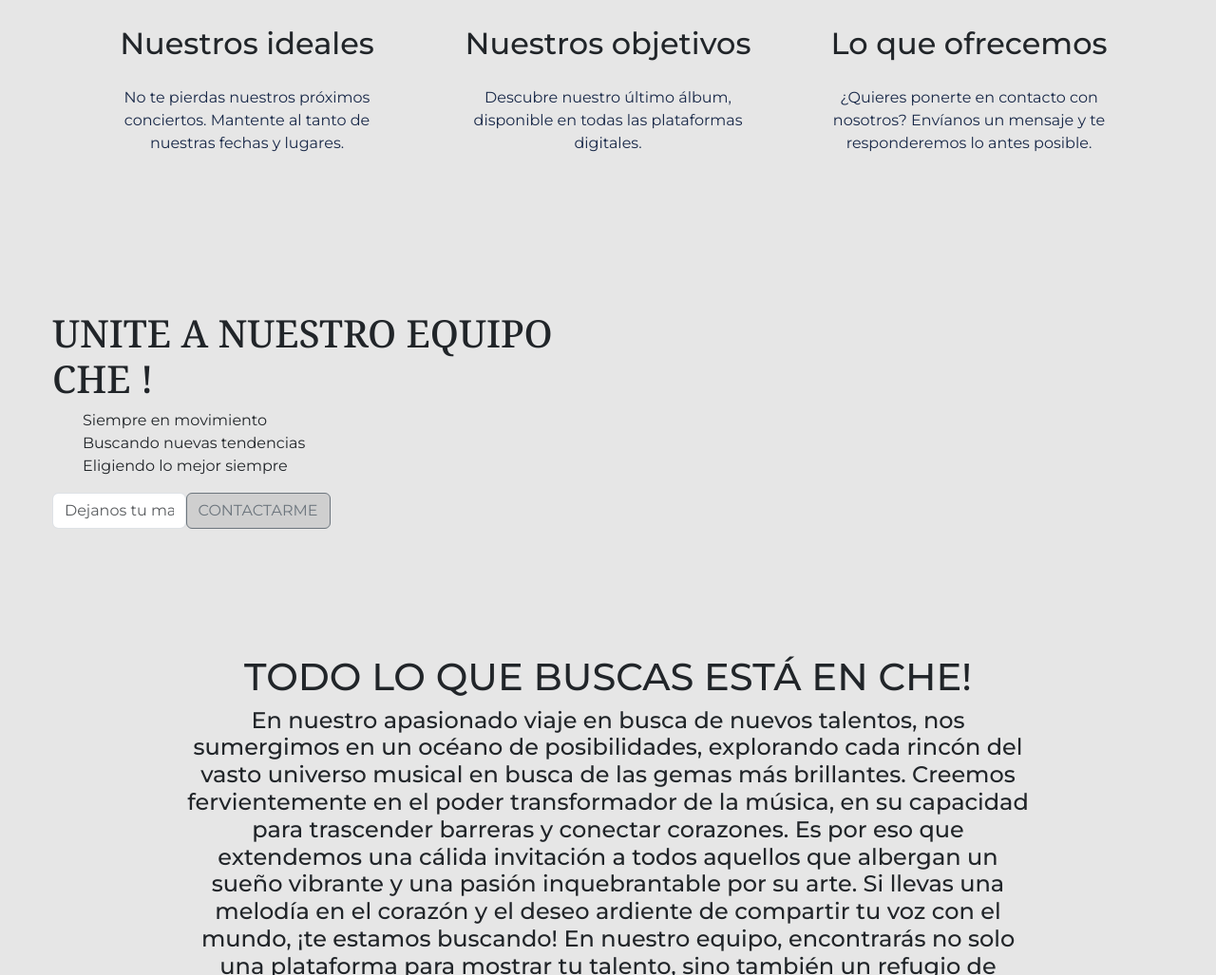
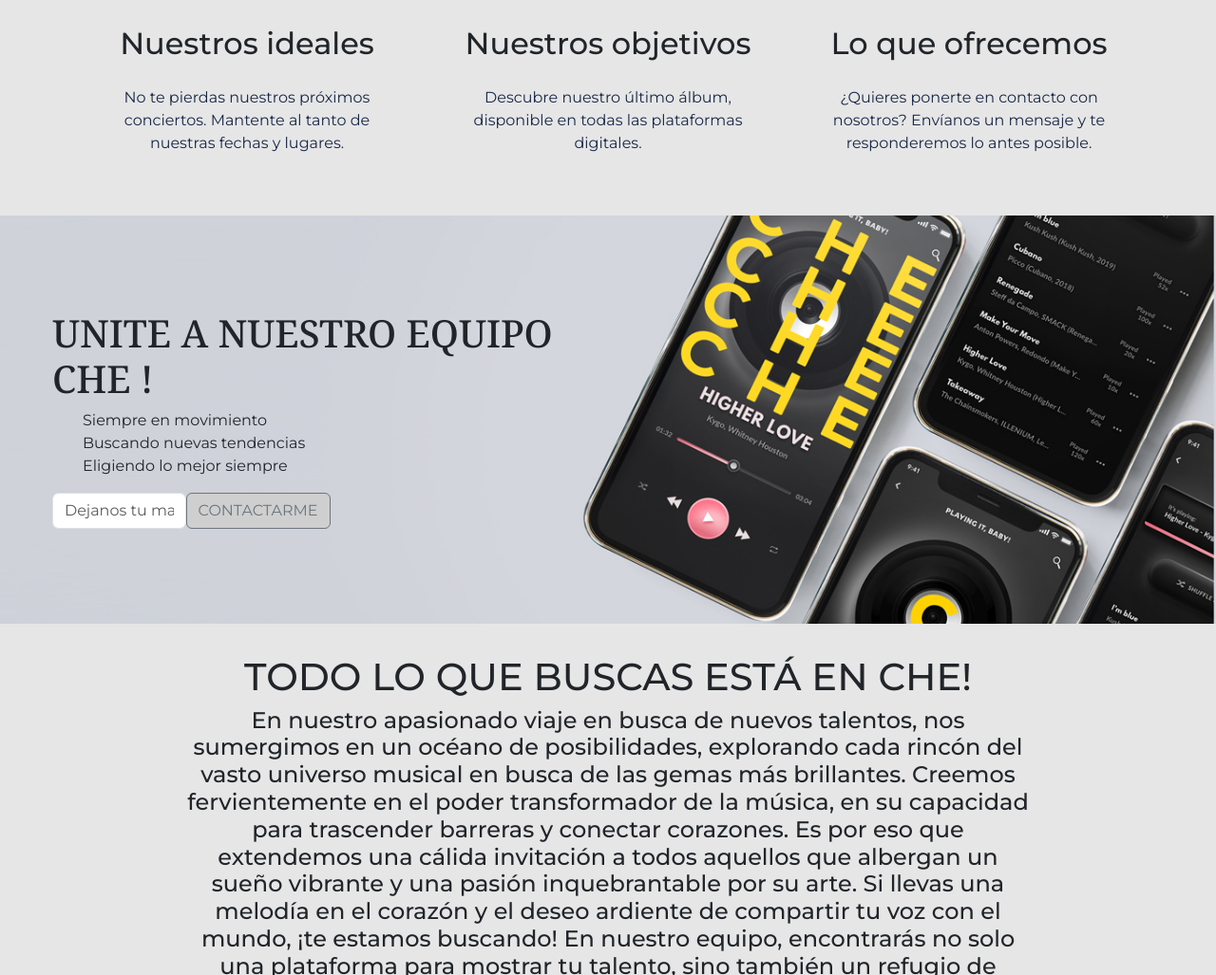
Before and after one commit to bfazzari/Entrega-3, a website: page pages/nosotros.html in a window 1280 px wide. Shown: the part 1348-2375 px from the top of the page at 95% size. Drawn offline with nearby package versions, Linux system fonts and the light colour scheme; the site is published under a folder, as on GitHub Pages, so addresses that start at the root find nothing.

Commit message:
lugares mq OK

```diff
--- a/scss/pages/_nosotros.scss
+++ b/scss/pages/_nosotros.scss
@@ -14,7 +14,7 @@
     }
 }
 .contenedor-uanc {
-    background-image: url(/resources/imgs/banners/celus-che.jpg);
+    background-image: url(../resources/imgs/banners/celus-che.jpg);
     width: 100%;
     padding: 100px 55px;
     background-position: right;
```
Also changed, not shown: css/style.css.
